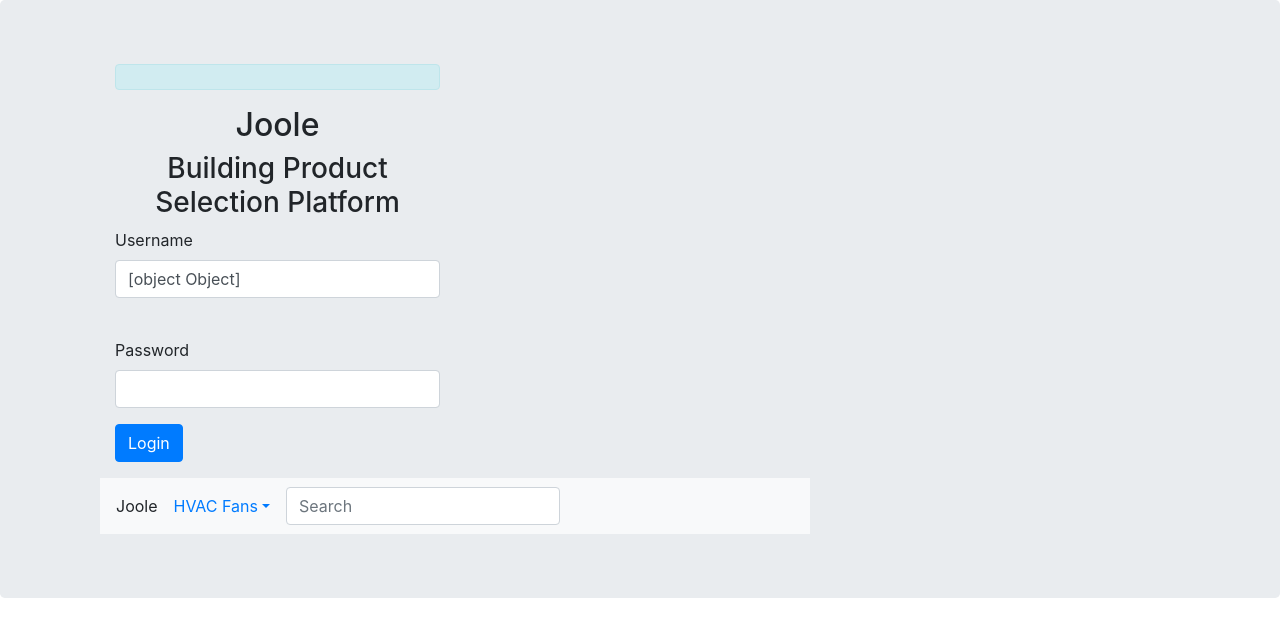
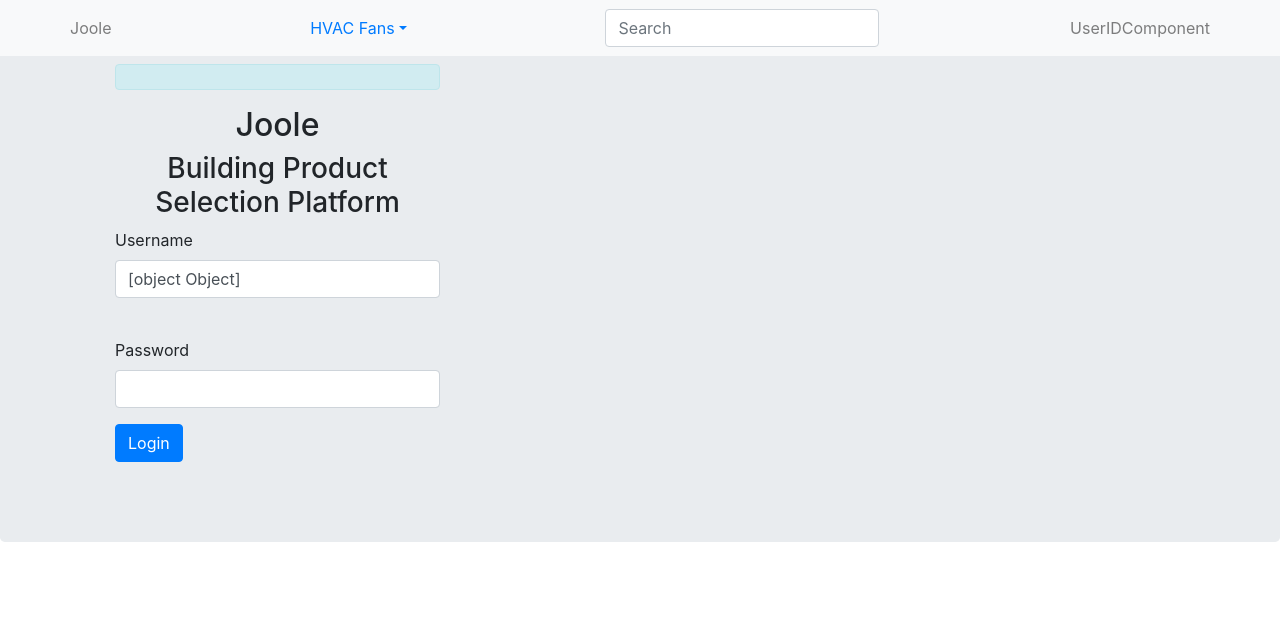
Before and after one commit to JasonPob/FanMarketplace, a React (Create React App) app: page /header in a window 1280 px wide. Shown: the top 636 px of the page. Built offline with nearby package versions, Linux system fonts and the light colour scheme.

Commit message:
minor changes to navbar

```diff
--- a/src/components/Header/Header.js
+++ b/src/components/Header/Header.js
@@ -1,28 +1,32 @@
 import React from 'react';
 import { Component } from 'react';
 import './Header.css'
-import { Navbar, NavDropdown, Form, FormControl,  } from 'react-bootstrap';
+import { Navbar, NavDropdown, Form, FormControl, Container } from 'react-bootstrap';
 
 class Header extends Component {
 
     render() {
         return (
             <>
-
-
-                <Navbar  bg="light" variant="light">
+                <Navbar bg="light" variant="light" fixed="top">
+                    <Container>
+                        <Navbar.Text>
                             Joole
+                        </Navbar.Text>
                         <NavDropdown title="HVAC Fans" id="collasible-nav-dropdown">
                             <NavDropdown.Item href="#action/3.1">Action</NavDropdown.Item>
                             <NavDropdown.Item href="#action/3.2">Another action</NavDropdown.Item>
                             <NavDropdown.Item href="#action/3.3">Something</NavDropdown.Item>
-                        <NavDropdown.Divider />
                             <NavDropdown.Item href="#action/3.4">Separated link</NavDropdown.Item>
                         </NavDropdown>
                         <Form inline >
                             <FormControl type="text" placeholder="Search" className="mr-sm-2" />
+                        </Form>
+                        <Navbar.Text>
+                            UserIDComponent
+                    </Navbar.Text>
 
-                    </Form>
+                    </Container>
                 </Navbar>
             </>
 
```
Lines whose indentation alone changed are shown as unchanged.
